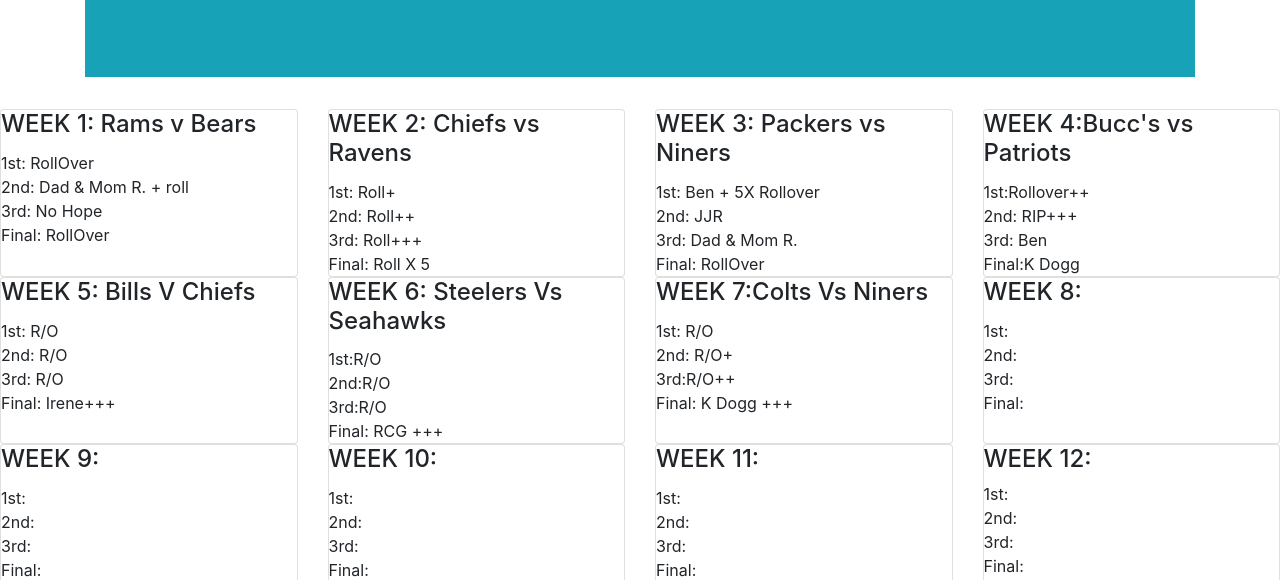
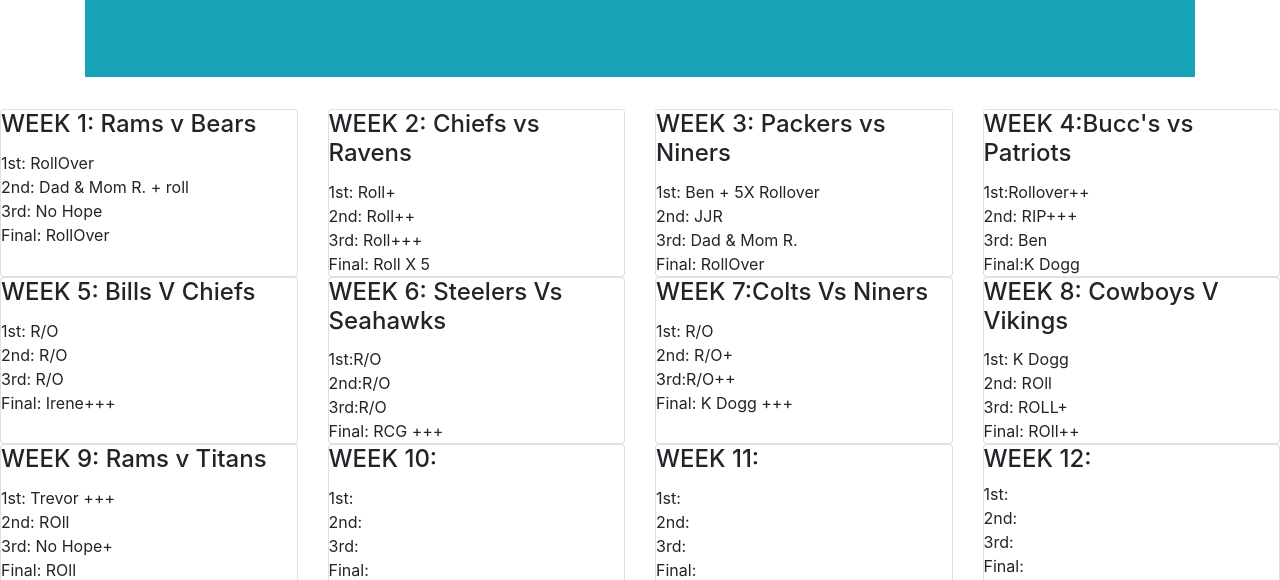
Before and after one commit to eladcrock/sunday, a plain HTML site: page index.html in a window 1280 px wide. Shown: the part 220-800 px from the top of the page. Drawn offline with nearby package versions, Linux system fonts and the light colour scheme.

Commit message:
Update index.html

```diff
--- a/index.html
+++ b/index.html
@@ -168,12 +168,12 @@
 
 <div class="card">
           <div class="card-block">
-                    <h4 class="card-title"> WEEK 8: </h4>
+                    <h4 class="card-title"> WEEK 8: Cowboys V Vikings </h4>
                 <p class="card-text">
-        1st: <br>
-        2nd:  <br>
-        3rd: <br>
-        Final: <br>
+        1st: K Dogg<br>
+        2nd:  ROll<br>
+        3rd: ROLL+<br>
+        Final: ROll++<br>
               </p>
     </div>
   </div>
@@ -190,13 +190,13 @@
   <div class="card">
     <div class="card-block">
       <h4 class="card-title">
-          WEEK 9: </h4>
+          WEEK 9: Rams v Titans</h4>
 
          <p class="card-text">
-        1st: <br>
-        2nd:<br>
-        3rd: <br>
-         Final:
+        1st: Trevor +++<br>
+        2nd: ROll<br>
+        3rd: No Hope+<br>
+         Final: ROll
         </p>
         </div>
         </div>
```
